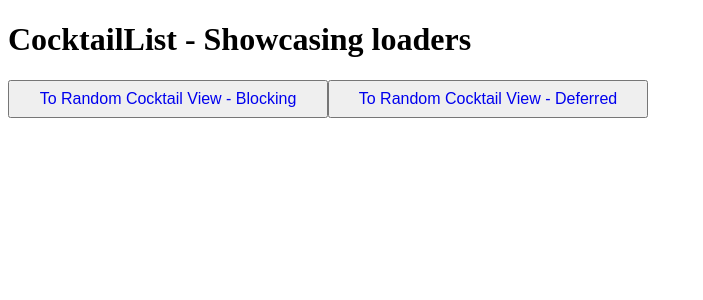
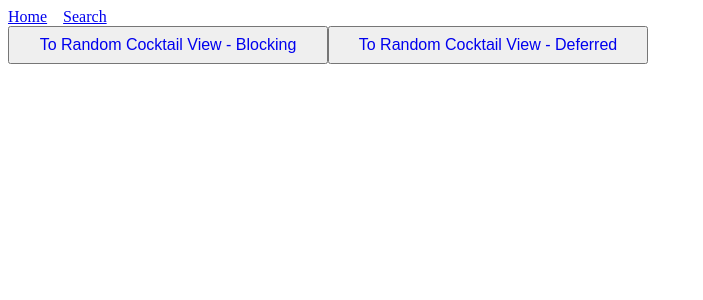
Before and after one commit to Lexicon-LTU-2025/lecture-react-loaders, a React (Vite) app: page / in a window 1280 px wide. Shown: the top 300 px of the page, without its empty margins (0-703 px from the left). Built offline with nearby package versions, Linux system fonts and the light colour scheme.

Commit message:
update header and add a search view

```diff
--- a/src/Header.tsx
+++ /dev/null
@@ -1,9 +0,0 @@
-import type { ReactElement } from 'react';
-
-export const Header = (): ReactElement => {
-  return (
-    <header>
-      <h1>CocktailList - Showcasing loaders</h1>
-    </header>
-  );
-};
--- a/src/components/App.tsx
+++ b/src/components/App.tsx
@@ -1,5 +1,5 @@
 import { Outlet } from 'react-router';
-import { Header } from '../Header';
+import { Header } from '.';
 
 export const App = () => {
   return (
--- /dev/null
+++ b/src/components/Header.tsx
@@ -0,0 +1,11 @@
+import type { ReactElement } from 'react';
+import { NavLink } from 'react-router';
+
+export const Header = (): ReactElement => {
+  return (
+    <header id="header">
+      <NavLink to="/">Home</NavLink>
+      <NavLink to="/search">Search</NavLink>
+    </header>
+  );
+};
--- a/src/components/SearchForm.tsx
+++ b/src/components/SearchForm.tsx
@@ -1,3 +1,11 @@
 export const SearchForm = () => {
-  return <form id="search-form"></form>;
+  return <form id="search-form">
+    <fieldset>
+      <legend>Cocktail Parameters</legend>
+      <div>
+        <label htmlFor="name">Name</label>
+        <input id="name" type="text" />
+      </div>
+    </fieldset>
+  </form>;
 };
--- a/src/components/index.ts
+++ b/src/components/index.ts
@@ -1,2 +1,5 @@
 export * from './App';
+export * from './Header';
 export * from './Spinner';
+export * from './SearchForm';
+export * from './SearchResults';
--- a/src/router.tsx
+++ b/src/router.tsx
@@ -2,6 +2,7 @@ import { createBrowserRouter } from 'react-router';
 import { App } from './components/App';
 import { HomeView, RCBlockingView, RCDeferredView } from './views';
 import { RCBlockingLoader, RCDeferredLoader } from './loaders';
+import { SearchView } from './views/SearchView';
 
 export const router = createBrowserRouter([
   {
@@ -9,6 +10,7 @@ export const router = createBrowserRouter([
       { element: <HomeView />, index: true },
       { element: <RCBlockingView />, loader: RCBlockingLoader, path: 'random-blocking' },
       { Component: RCDeferredView, loader: RCDeferredLoader, path: 'random-deferred' },
+      { element: <SearchView/>, path: 'search' },
     ],
     element: <App />,
     path: '/',
--- a/src/views/SearchView.tsx
+++ b/src/views/SearchView.tsx
@@ -1,3 +1,11 @@
+import { SearchForm, SearchResults } from '../components';
+
 export const SearchView = () => {
-  return <main id="search-view"></main>;
+  return (
+    <main id="search-view">
+      <h2>Search View</h2>
+      <SearchForm />
+      <SearchResults />
+    </main>
+  );
 };
```
